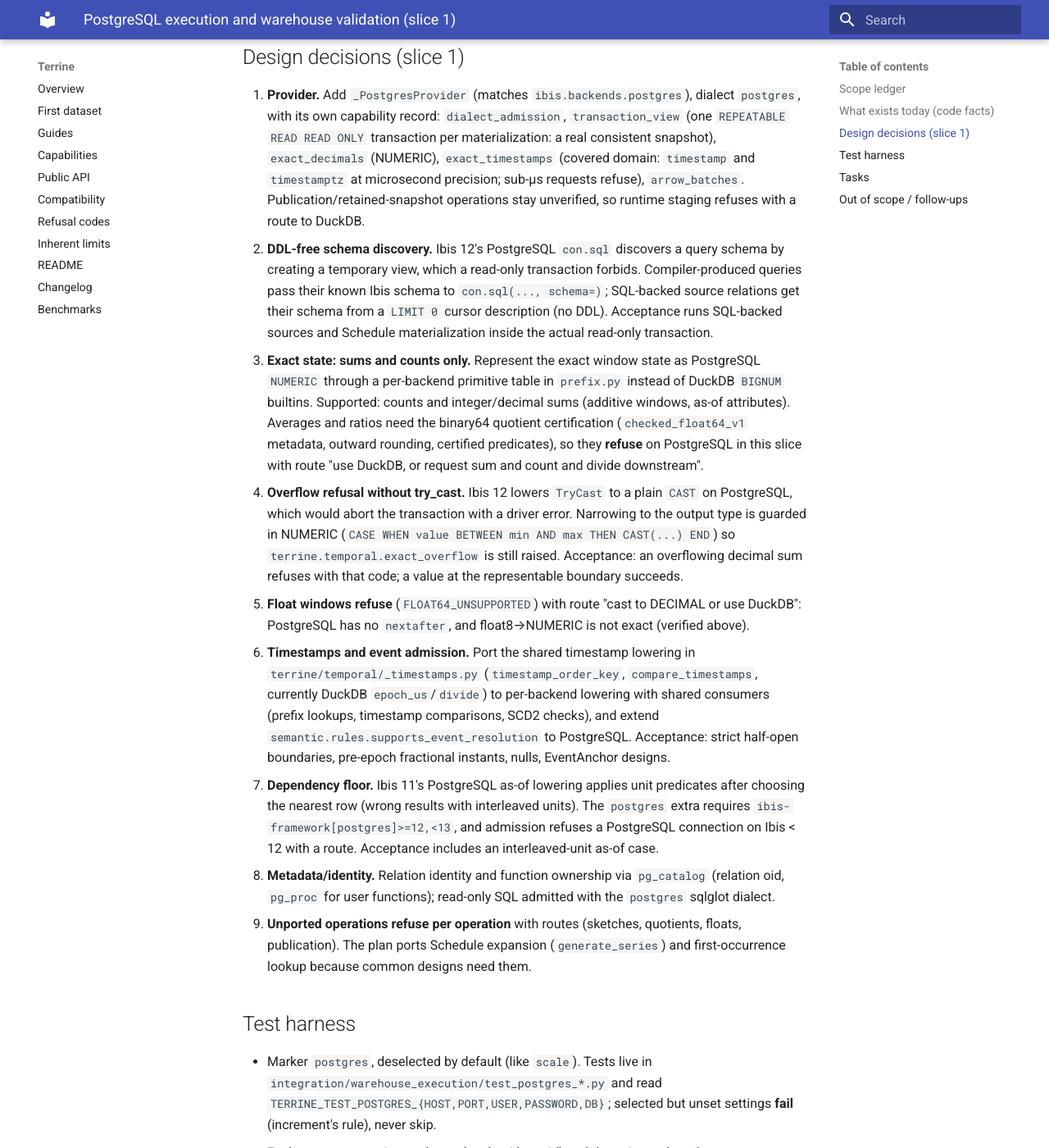
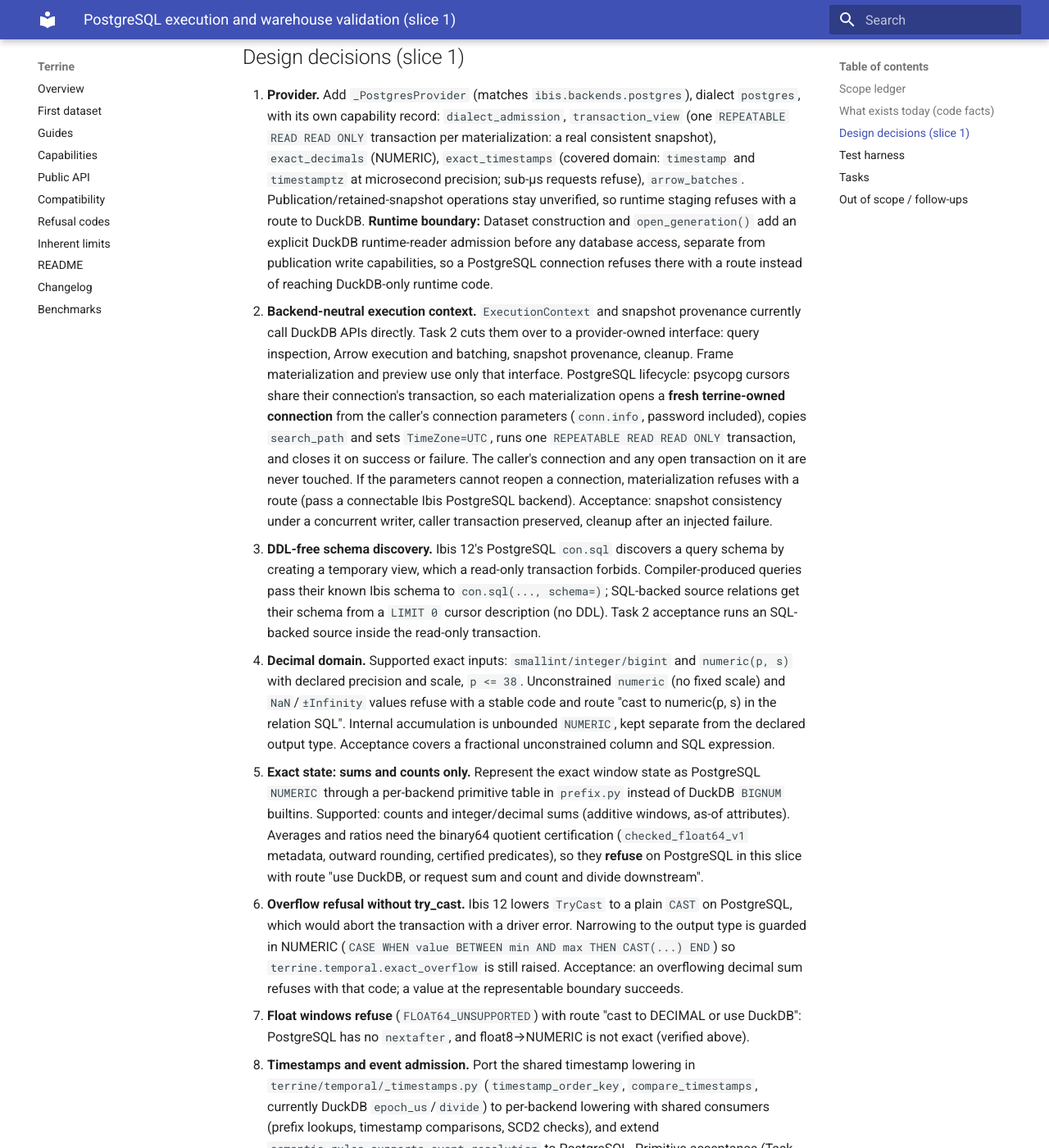
Before and after one commit to kylejcaron/terrine, an MkDocs documentation site: the page built from docs/superpowers/plans/2026-10-21-terrine-postgres-execution.md, in a window 1280 px wide and 1400 px high, scrolled down 1479 px. Shown: the whole window at 82% size. Built offline with MkDocs 1.6.1 and Material for MkDocs 9.7.7, drawn with Linux system fonts in a browser that asks for light colours; some of the changed text lies outside the part shown.

Commit message:
docs: revise PostgreSQL plan for execution lifecycle, decimal domain and runtime boundary

```diff
--- a/docs/superpowers/plans/2026-10-21-terrine-postgres-execution.md
+++ b/docs/superpowers/plans/2026-10-21-terrine-postgres-execution.md
@@ -47,43 +47,68 @@ in CI, with the same workflow shape increment uses for warehouse validation.
    microsecond precision; sub-µs requests refuse), `arrow_batches`.
    Publication/retained-snapshot operations stay unverified, so runtime staging
    refuses with a route to DuckDB.
-2. **DDL-free schema discovery.** Ibis 12's PostgreSQL `con.sql` discovers a query
+   **Runtime boundary:** Dataset construction and `open_generation()` add an
+   explicit DuckDB runtime-reader admission before any database access, separate
+   from publication write capabilities, so a PostgreSQL connection refuses there
+   with a route instead of reaching DuckDB-only runtime code.
+2. **Backend-neutral execution context.** `ExecutionContext` and snapshot
+   provenance currently call DuckDB APIs directly. Task 2 cuts them over to a
+   provider-owned interface: query inspection, Arrow execution and batching,
+   snapshot provenance, cleanup. Frame materialization and preview use only that
+   interface. PostgreSQL lifecycle: psycopg cursors share their connection's
+   transaction, so each materialization opens a **fresh terrine-owned
+   connection** from the caller's connection parameters (`conn.info`, password
+   included), copies `search_path` and sets `TimeZone=UTC`, runs one
+   `REPEATABLE READ READ ONLY` transaction, and closes it on success or failure.
+   The caller's connection and any open transaction on it are never touched. If
+   the parameters cannot reopen a connection, materialization refuses with a
+   route (pass a connectable Ibis PostgreSQL backend). Acceptance: snapshot
+   consistency under a concurrent writer, caller transaction preserved, cleanup
+   after an injected failure.
+3. **DDL-free schema discovery.** Ibis 12's PostgreSQL `con.sql` discovers a query
    schema by creating a temporary view, which a read-only transaction forbids.
    Compiler-produced queries pass their known Ibis schema to `con.sql(..., schema=)`;
    SQL-backed source relations get their schema from a `LIMIT 0` cursor
-   description (no DDL). Acceptance runs SQL-backed sources and Schedule
-   materialization inside the actual read-only transaction.
-3. **Exact state: sums and counts only.** Represent the exact window state as
+   description (no DDL). Task 2 acceptance runs an SQL-backed source inside the
+   read-only transaction.
+4. **Decimal domain.** Supported exact inputs: `smallint/integer/bigint` and
+   `numeric(p, s)` with declared precision and scale, `p <= 38`. Unconstrained
+   `numeric` (no fixed scale) and `NaN`/`±Infinity` values refuse with a stable
+   code and route "cast to numeric(p, s) in the relation SQL". Internal
+   accumulation is unbounded `NUMERIC`, kept separate from the declared output
+   type. Acceptance covers a fractional unconstrained column and SQL expression.
+5. **Exact state: sums and counts only.** Represent the exact window state as
    PostgreSQL `NUMERIC` through a per-backend primitive table in `prefix.py`
    instead of DuckDB `BIGNUM` builtins. Supported: counts and integer/decimal
    sums (additive windows, as-of attributes). Averages and ratios need the binary64
    quotient certification (`checked_float64_v1` metadata, outward rounding,
    certified predicates), so they **refuse** on PostgreSQL in this slice with route
    "use DuckDB, or request sum and count and divide downstream".
-4. **Overflow refusal without try_cast.** Ibis 12 lowers `TryCast` to a plain
+6. **Overflow refusal without try_cast.** Ibis 12 lowers `TryCast` to a plain
    `CAST` on PostgreSQL, which would abort the transaction with a driver error.
    Narrowing to the output type is guarded in NUMERIC (`CASE WHEN value BETWEEN
    min AND max THEN CAST(...) END`) so `terrine.temporal.exact_overflow` is still
    raised. Acceptance: an overflowing decimal sum refuses with that code; a value
    at the representable boundary succeeds.
-5. **Float windows refuse** (`FLOAT64_UNSUPPORTED`) with route "cast to DECIMAL or
+7. **Float windows refuse** (`FLOAT64_UNSUPPORTED`) with route "cast to DECIMAL or
    use DuckDB": PostgreSQL has no `nextafter`, and float8→NUMERIC is not exact
    (verified above).
-6. **Timestamps and event admission.** Port the shared timestamp lowering in
+8. **Timestamps and event admission.** Port the shared timestamp lowering in
    `terrine/temporal/_timestamps.py` (`timestamp_order_key`, `compare_timestamps`,
    currently DuckDB `epoch_us`/`divide`) to per-backend lowering with shared
    consumers (prefix lookups, timestamp comparisons, SCD2 checks), and extend
-   `semantic.rules.supports_event_resolution` to PostgreSQL. Acceptance: strict
-   half-open boundaries, pre-epoch fractional instants, nulls, EventAnchor designs.
-7. **Dependency floor.** Ibis 11's PostgreSQL as-of lowering applies unit
+   `semantic.rules.supports_event_resolution` to PostgreSQL. Primitive acceptance
+   (Task 3): strict half-open boundaries, pre-epoch fractional instants, nulls.
+   EventAnchor designs are accepted in Task 5.
+9. **Dependency floor.** Ibis 11's PostgreSQL as-of lowering applies unit
    predicates after choosing the nearest row (wrong results with interleaved
    units). The `postgres` extra requires `ibis-framework[postgres]>=12,<13`, and
    admission refuses a PostgreSQL connection on Ibis < 12 with a route. Acceptance
    includes an interleaved-unit as-of case.
-8. **Metadata/identity.** Relation identity and function ownership via
+10. **Metadata/identity.** Relation identity and function ownership via
    `pg_catalog` (relation oid, `pg_proc` for user functions); read-only SQL
    admitted with the `postgres` sqlglot dialect.
-9. **Unported operations refuse per operation** with routes (sketches, quotients,
+11. **Unported operations refuse per operation** with routes (sketches, quotients,
    floats, publication). The plan ports Schedule expansion (`generate_series`)
    and first-occurrence lookup because common designs need them.
 
@@ -108,26 +133,35 @@ in CI, with the same workflow shape increment uses for warehouse validation.
    Add the `postgres` optional extra (`ibis-framework[postgres]>=12,<13`) and
    notices. Acceptance: selected-without-settings fails; with settings, a trivial
    probe passes.
-2. **Provider, admission, metadata, schema discovery.** Decisions 1, 2, 7, 8.
-   Unit tests for refusal routing (no server); integration probes for identity,
-   admission, SQL-backed sources inside the read-only transaction, and Arrow
-   results with exact NUMERIC→decimal and timestamptz→UTC µs.
-3. **Shared timestamp lowering and event admission.** Decision 6, before windows.
-4. **Exact sums/counts on NUMERIC.** Decisions 3, 4, 5. Differential tests vs the
-   DuckDB oracle, overflow refusal and boundary cases, quotient/float refusals.
-5. **Shapes.** Remove hardcoded `dialect="duckdb"` in `anchors.py` and
-   `_observations.py`; Schedule expansion via `generate_series`; first-occurrence
-   lookup; as-of attributes with interleaved units. Differential tests per shape
-   (cross-section, scheduled panel, event anchors).
+2. **Execution context, provider, admission, metadata.** Decisions 1–4, 9, 10.
+   Primitive acceptance only: identity,
+   admission, an SQL-backed source read inside the read-only transaction,
+   concurrent-writer snapshot, caller-transaction preservation, failure cleanup,
+   Arrow results with exact numeric(p, s)→decimal and timestamptz→UTC µs, decimal
+   domain refusals, Dataset/open_generation refusal on PostgreSQL.
+3. **Shared timestamp lowering and event admission.** Timestamp-lowering
+   decision. Primitive acceptance: ordering keys and comparisons on strict
+   boundaries, pre-epoch fractions and nulls, executed directly on PostgreSQL.
+4. **Exact sums/counts on NUMERIC.** Exact-state, overflow and float decisions.
+   Differential tests vs the DuckDB oracle on cross-section windows, overflow
+   refusal and boundary cases, quotient/float refusals.
+5. **Shapes (complete-design acceptance).** Remove hardcoded `dialect="duckdb"`
+   in `anchors.py` and `_observations.py`; Schedule expansion via
+   `generate_series` (run inside the read-only transaction); first-occurrence
+   lookup; as-of attributes with interleaved units. Differential tests per shape:
+   cross-section, scheduled panel, EventAnchor designs.
 6. **CI workflow.** `.github/workflows/warehouse-backends.yml` mirroring increment
    (`backend_mode` input; postgres job with `postgres:16` service; required
-   settings fail), and a `postgres` job in `ci.yml` on every push once green.
-7. **Docs + example + finish.** Runnable `examples/postgres_dataset.py` (install
+   settings fail), and a `postgres` job in `ci.yml` on every push once green. That
+   job also runs the PostgreSQL example.
+7. **Docs + example + finish.** Runnable `examples/postgres/dataset.py` (install
    the extra, connect, PostgreSQL Catalog, Model → Design → `Frame.materialize()`,
-   inspect rows) linked from the README with the DuckDB-only publication boundary
-   explained; `backend-compatibility.md` PostgreSQL column (verified/refused
-   operations and routes); AGENTS test commands; CHANGELOG; full local
-   verification and green CI.
+   inspect rows). It lives in a subdirectory so the service-free
+   `docs-and-examples` job (`examples/*.py`, non-recursive) does not run it; the
+   PostgreSQL CI job does. Linked from the README with the DuckDB-only publication
+   boundary explained; `backend-compatibility.md` PostgreSQL column
+   (verified/refused operations and routes); AGENTS test commands; CHANGELOG; full
+   local verification and green CI.
 
 ## Out of scope / follow-ups
 
```
